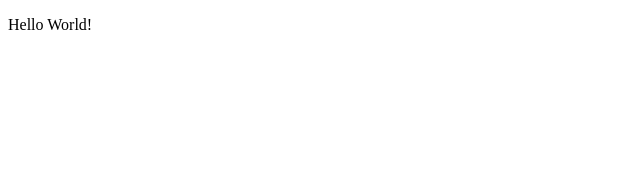
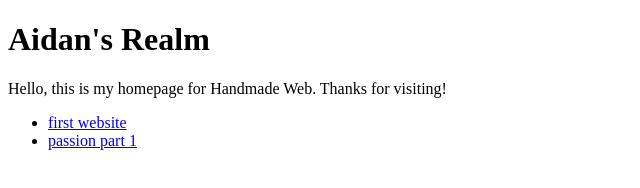
Before and after one commit to goodpileus/homepage, a plain HTML site: page index.html in a window 1280 px wide. Shown: the whole page, without its empty margins (0-640 px from the left). Drawn offline with Linux system fonts and the light colour scheme.

Commit message:
add class projects

```diff
--- /dev/null
+++ b/first-website/style.css
@@ -0,0 +1,22 @@
+html {
+  background-color:darkkhaki;
+  color:white;
+}
+
+p {
+  color:red;
+  font-size:30px;
+  background-color:#c0dab4;
+  border: 1px solid;
+}
+
+h1 {
+  color:blue;
+  text-decoration:line-through;
+}
+
+ul {
+  color: green;
+  background-color:white;
+  list-style-type:square;
+}
--- a/index.html
+++ b/index.html
@@ -5,6 +5,11 @@
   </head>
 
   <body>
-    <p>Hello World!</p>
+    <h1>Aidan's Realm</h1>
+    <p>Hello, this is my homepage for Handmade Web. Thanks for visiting!</p>
+    <ul>
+      <li><a href="first-website/index.html">first website</a></li>
+      <li><a href="passion/index.html">passion part 1</a></li>
+    </ul>
   </body>
 </html>
--- /dev/null
+++ b/passion/style.css
@@ -0,0 +1,22 @@
+html {
+  background-color:darkkhaki;
+  color:white;
+}
+
+p {
+  color:red;
+  font-size:30px;
+  background-color:#c0dab4;
+  border: 1px solid;
+}
+
+h1 {
+  color:blue;
+  text-decoration:line-through;
+}
+
+ul {
+  color: green;
+  background-color:white;
+  list-style-type:square;
+}
```
Also changed, not shown: first-website/about.html (added, +13 -0 lines), first-website/index.html (added, +38 -0 lines), passion/about.html (added, +13 -0 lines), passion/index.html (added, +38 -0 lines), first-website/resting.jpg (added), passion/resting.jpg (added).
